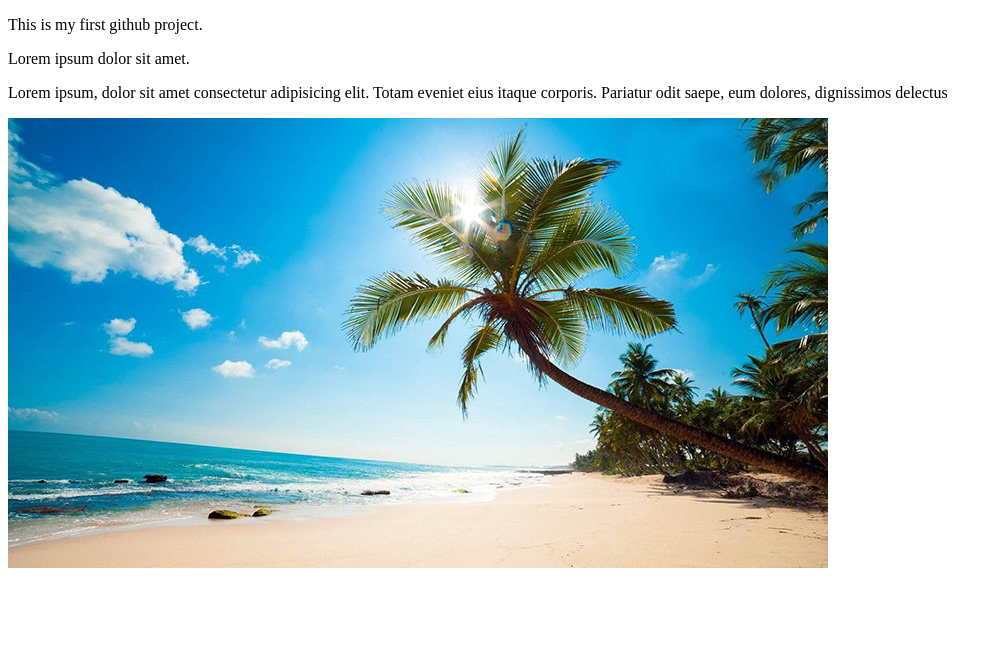
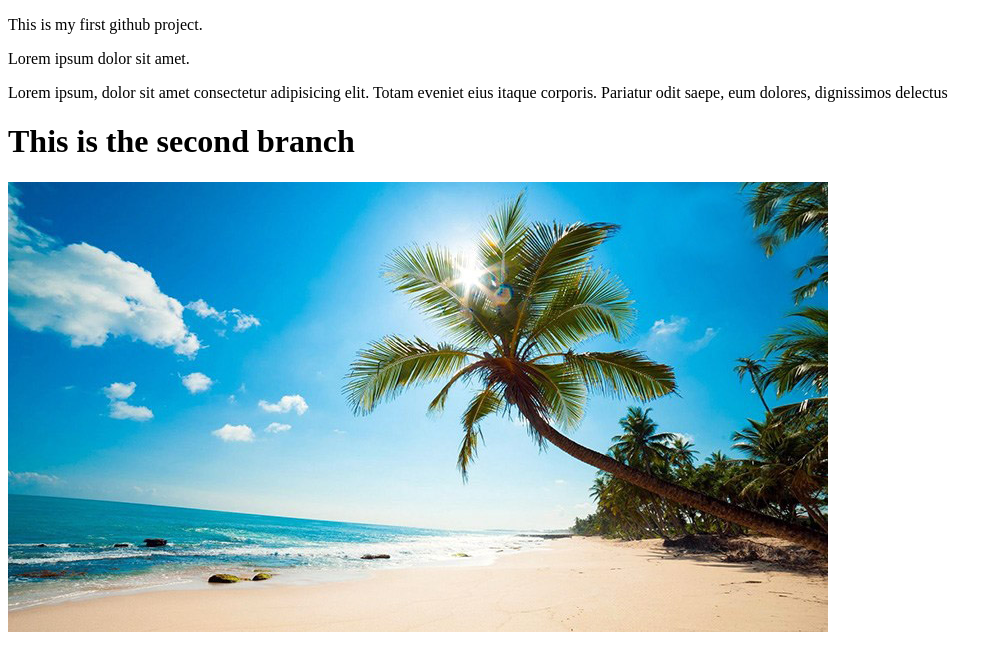
Before and after one commit to Saad100912/My-Second-Website, a plain HTML site: page index.html in a window 1280 px wide. Shown: the whole page, without its empty margins (0-1002 px from the left). Drawn offline with Linux system fonts and the light colour scheme.

Commit message:
new branch

```diff
--- a/index.html
+++ b/index.html
@@ -9,6 +9,7 @@
     <p>This is my first github project.</p>
     <p>Lorem ipsum dolor sit amet.</p>
     <p>Lorem ipsum, dolor sit amet consectetur adipisicing elit. Totam eveniet eius itaque corporis. Pariatur odit saepe, eum dolores, dignissimos delectus</p>
+    <h1>This is the second branch</h1>
     <img src="image1.jpg" alt="beach">
 </body>
 </html>
```
